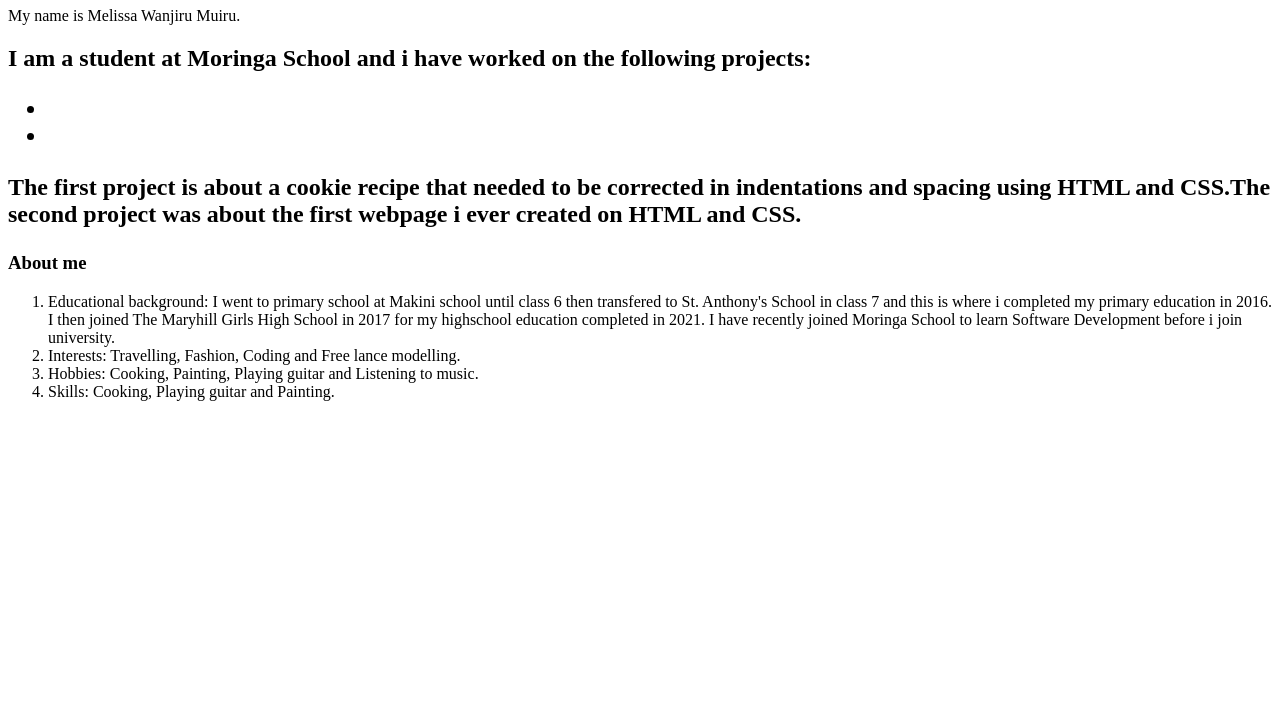
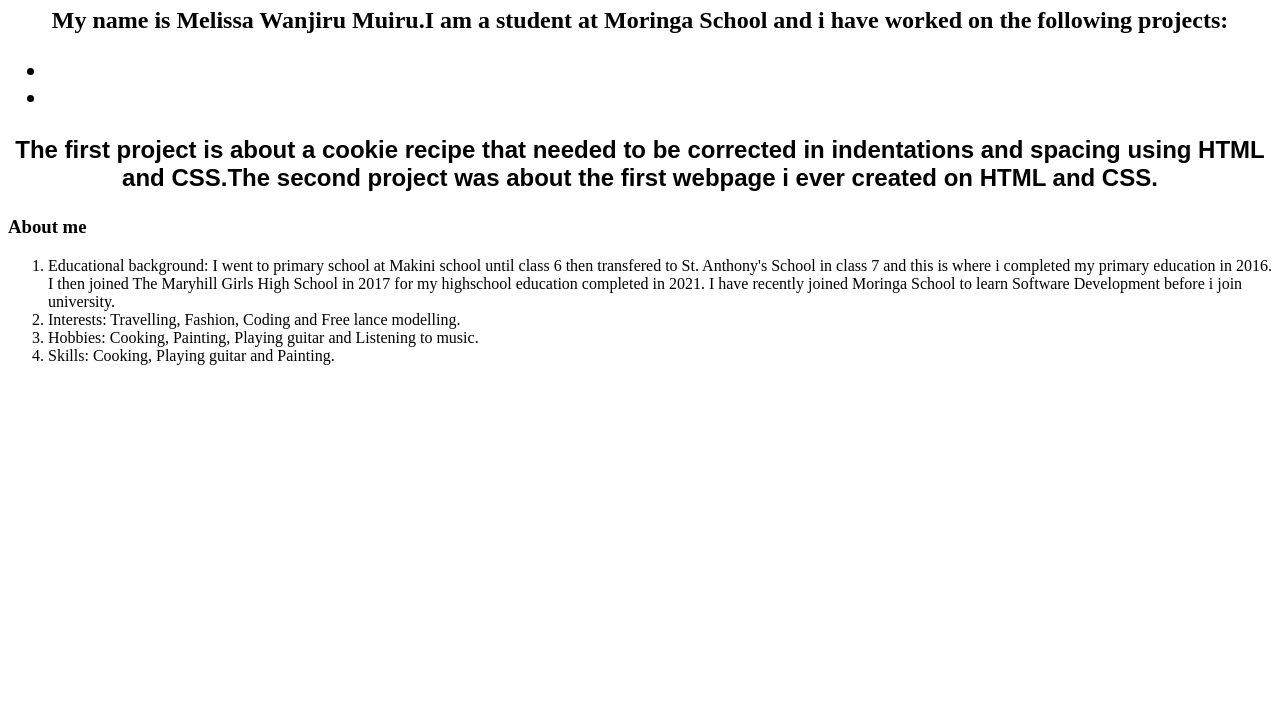
Before and after one commit to muirumelissa/myportfolio, a plain HTML site: page landing-page.html in a window 1280 px wide. Shown: the part 73-800 px from the top of the page. Drawn offline with Linux system fonts and the light colour scheme.

Commit message:
add landing-page.html

```diff
--- a/css/style.css
+++ b/css/style.css
@@ -1,9 +1,17 @@
 title{
-    color:teal;
+    color:thistle;
     text-align:center;
 }
 h1{
-  color:thistle;
+  color:teal;
   font-style:italic;
   text-align:center
 }
+p{
+    font-family: sans-serif;
+}
+h2{
+    color:goldenrod
+    font-style:inherit;
+    text-align:center
+}
--- a/landing-page.html
+++ b/landing-page.html
@@ -6,8 +6,8 @@
     </head>
     <body>
         <h1>Welcome to my portfolio!</h1>
-        <p>My name is Melissa Wanjiru Muiru. </p>
-        <h2>I am a student at Moringa School and i have worked on the following projects:
+
+        <h2>My name is Melissa Wanjiru Muiru.I am a student at Moringa School and i have worked on the following projects:
             <ul>
                 <li><cookie-recipe class="html"></cookie-recipe></li>
                 <li><index class="html"></index></li>
```
